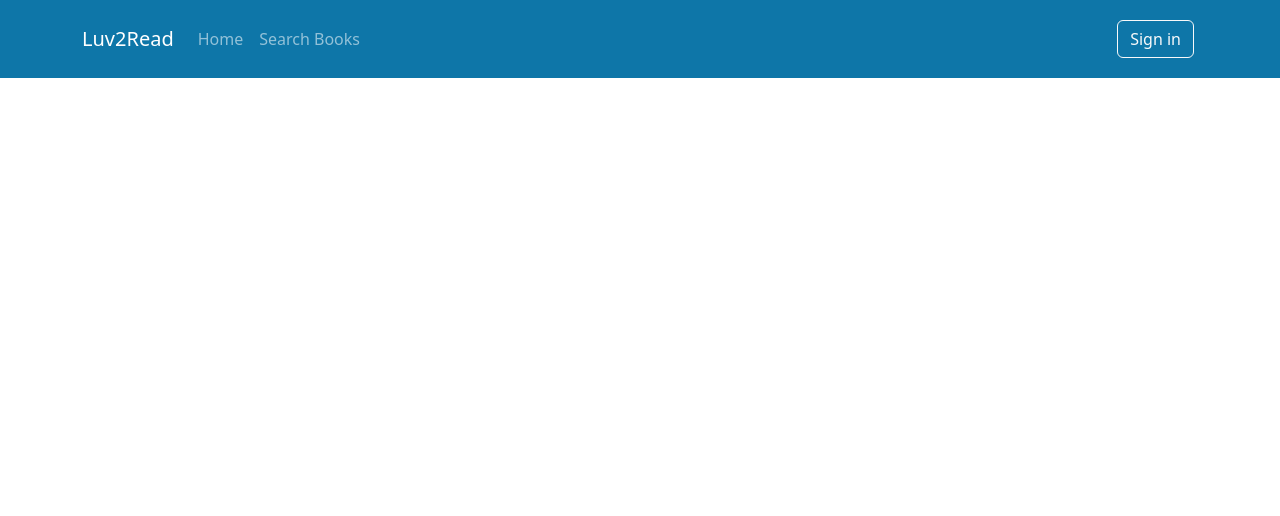
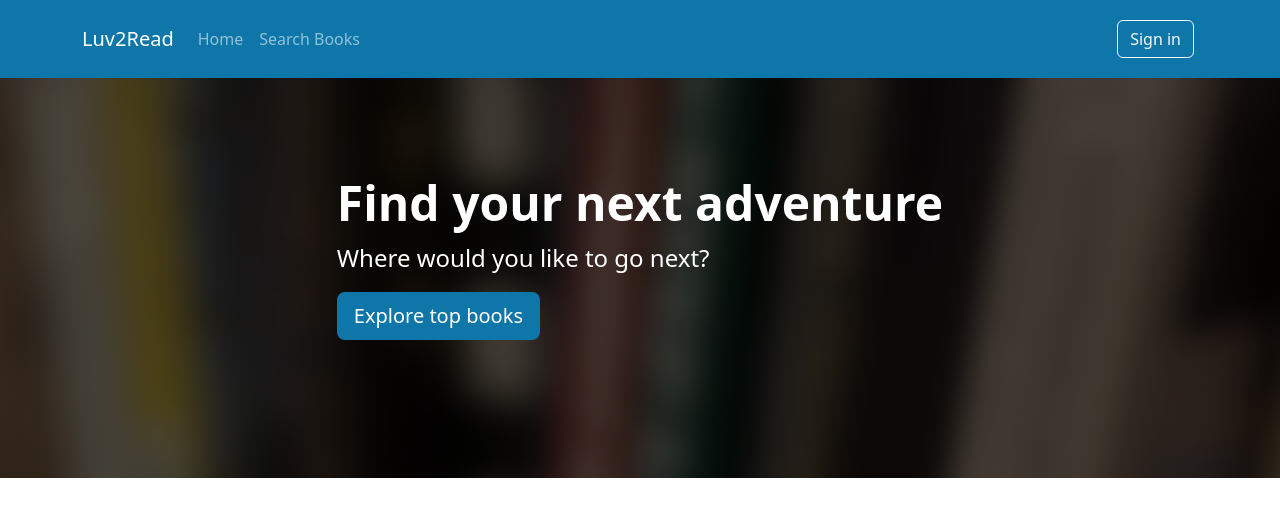
Before and after one commit to mintrosetta/library-application, a React (Vite) app in the folder client/: page / in a window 1280 px wide. Shown: the top 516 px of the page. Built offline with nearby package versions, Linux system fonts and the light colour scheme.

Commit message:
explore top book component

```diff
--- a/client/src/App.css
+++ b/client/src/App.css
@@ -18,7 +18,7 @@
   }
 
 .main-color {
-background-color: #0e76a8 ;
+    background-color: #0e76a8 ;
 }
 
 .col-image-left {
--- a/client/src/App.tsx
+++ b/client/src/App.tsx
@@ -1,11 +1,12 @@
-import './App.css';
-import Navbar from './layouts/Navbar';
+import Navbar from './layouts/common/Navbar';
+import ExploreTopBooks from './layouts/home/ExploreTopBooks';
 
 function App() {
 
   return (
     <>
       <Navbar />
+      <ExploreTopBooks />
     </>
   )
 }
--- a/client/src/layouts/Navbar.tsx
+++ b/client/src/layouts/common/Navbar.tsx
@@ -1,3 +1,4 @@
+
 export default function Navbar() {
     return (
         <>
--- /dev/null
+++ b/client/src/layouts/home/ExploreTopBooks.tsx
@@ -0,0 +1,14 @@
+export default function ExploreTopBooks() {
+    return (
+        <div className='p-5 mb-4 bg-dark header'>
+            <div className='container-fluid py-5 text-white
+            d-flex justify-content-center align-items-center'>
+                <div>
+                    <h1 className='display-5 fw-bold'>Find your next adventure</h1>
+                    <p className='col-md-8 fs-4'>Where would you like to go next?</p>
+                    <a type='button' className='btn main-color btn-lg text-white'>Explore top books</a>
+                </div>
+            </div>
+        </div>
+    )
+}
--- a/client/src/main.tsx
+++ b/client/src/main.tsx
@@ -5,6 +5,8 @@
 import 'bootstrap/dist/css/bootstrap.min.css';
 import 'bootstrap/dist/js/bootstrap.min.js'
 
+import './App.css';
+
 ReactDOM.createRoot(document.getElementById('root')!).render(
   <React.StrictMode>
     <App />
```
